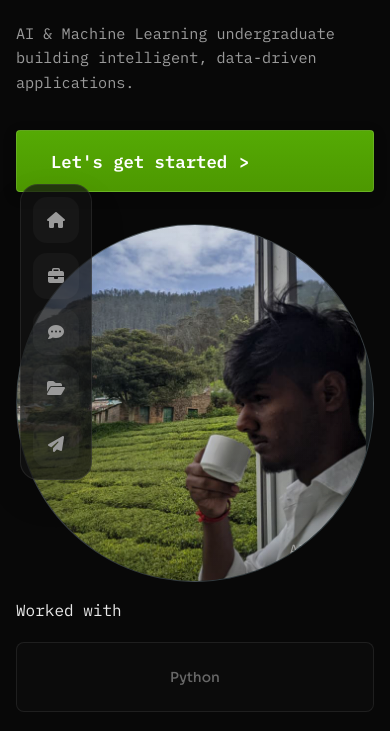
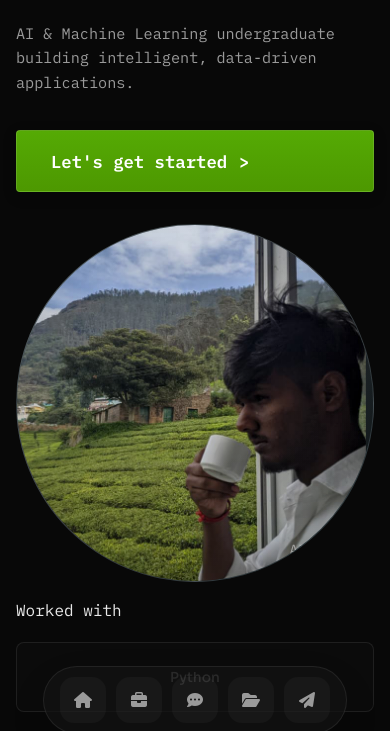
Before and after one commit to Bharath496/Portfolio, a plain HTML site: page index.html in a window 390 px wide. Shown: the part 90-821 px from the top of the page. Drawn offline with Linux system fonts and the light colour scheme.

Commit message:
Actually apply mobile side rail fixes

```diff
--- a/styles.css
+++ b/styles.css
@@ -285,12 +285,6 @@ h4 {
   color: #d6d6d6;
 }
 
-@media (max-width: 768px) {
-  body {
-    padding-left: 0 !important;
-    padding-bottom: 90px !important;
-  }
-}
 
 .case-studies {
   display: grid;
@@ -709,6 +703,27 @@ h4 {
 }
 
 @media (max-width: 780px) {
+  body {
+    padding-left: 0 !important;
+    padding-bottom: 90px !important;
+  }
+
+  .side-rail {
+    top: auto;
+    bottom: 20px;
+    left: 50%;
+    transform: translate(-50%, 0);
+    display: flex;
+    flex-direction: row;
+    padding: 10px 16px;
+    width: max-content;
+    border-radius: 999px;
+  }
+
+  .side-rail a:hover,
+  .side-rail a:focus-visible {
+    transform: translateY(-2px);
+  }
 
   .hero {
     padding-top: 34px;
```
